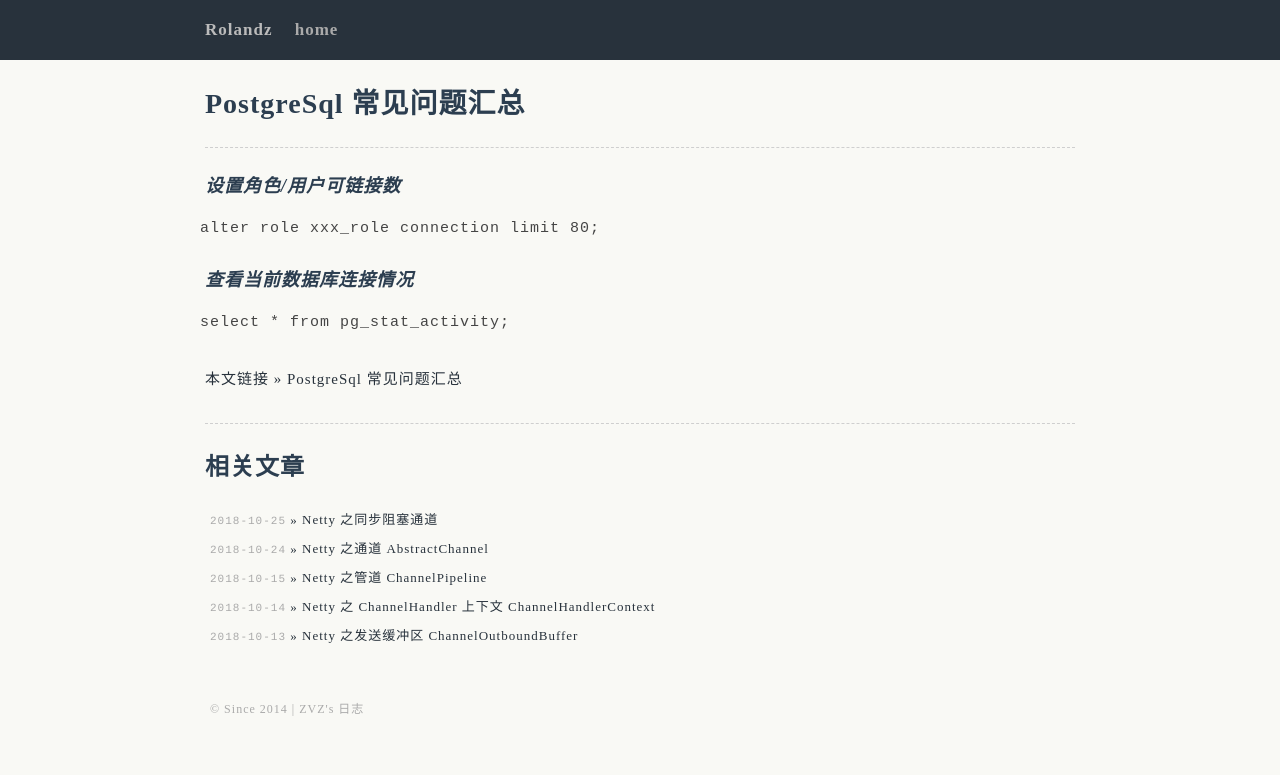
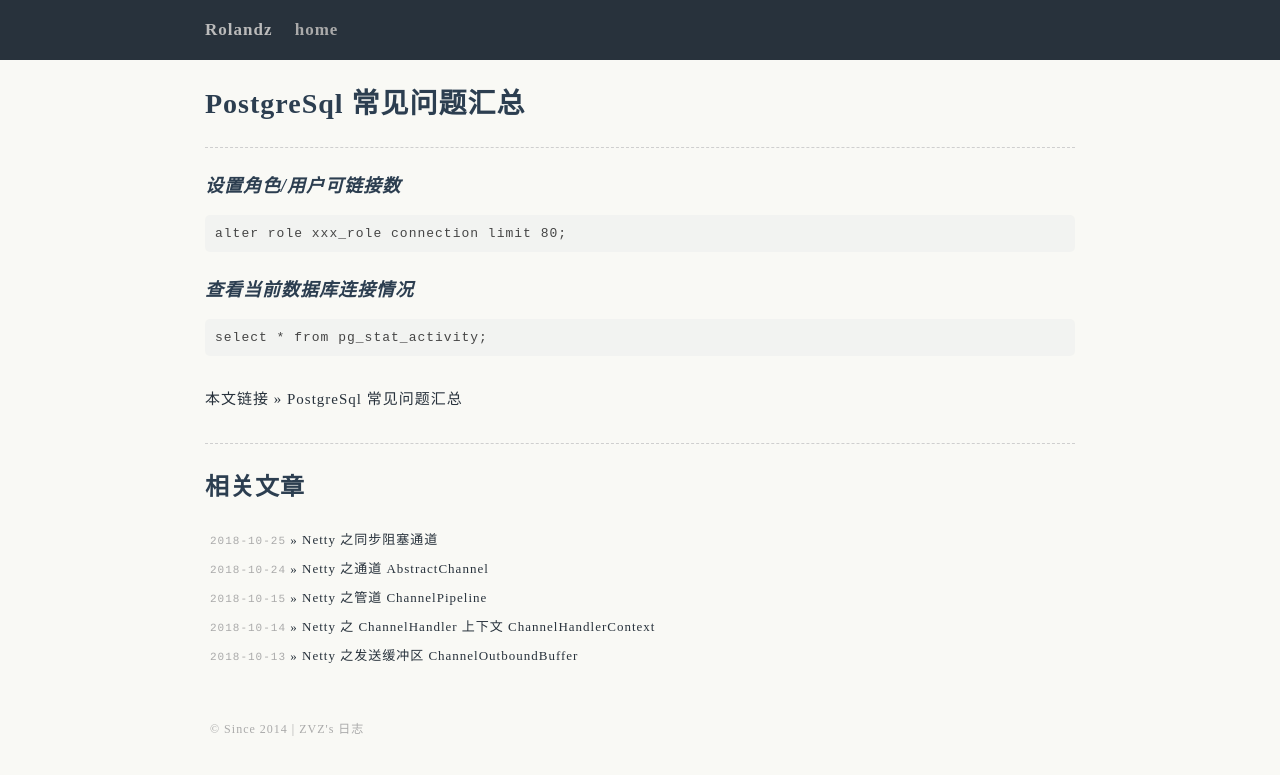
Before and after one commit to uxgnoz/uxgnoz.github.com, a Jekyll site: the page built from _posts/2016-11-09-postgresql-frq.md, in a window 1280 px wide. Shown: the top 775 px of the page. Built offline with Jekyll 4.4.1, drawn with Linux system fonts in a browser that asks for light colours; comment, search, counter and statistics services are not loaded.

Commit message:
background-color: rgba(102, 128, 153, 0.0470588);     margin-left: 5px;     width: 855px;     border-radius: 5px;     font-size: 13px;     padding: 5px 5px 5px 10px;

```diff
--- a/css/screen.css
+++ b/css/screen.css
@@ -219,40 +219,14 @@
     line-height: 20px;
 }
 
-/* #post pre {
-  /* border-left: 10px solid rgba(102, 128, 153, 1); */
+figure > pre {
+  background-color: rgba(102, 128, 153, 0.0470588);
+  margin-left: 5px;
+  width: 855px;
   border-radius: 5px;
-  margin: 5px 5px 5px 5px;
-  background-color:rgba(102, 128, 153, 0.0470588);
+  font-size: 13px;
   padding: 5px 5px 5px 10px;
-  line-height: 20px;
-  font-family: Courier, 'Microsoft Yahei', sans-serif;
-  word-wrap: break-word;
-} */
-
-
-/* #post code {
-  border: 1px solid #ddd;
-  /*background-color: #f2f2f2;*/
-  padding: 5px 5px 3px 6px;
-  font-family: 'Courier', 'Microsoft Yahei',  sans-serif;
-  border-radius: 3px;
-  font-weight: 600;
-  margin-left: 5px;
-  margin-right: 5px;
-} */
-
-/* #post pre code {
-  border: none;
-  padding: 0;
-  font-size: 13px;
-  font-family: "Consolas", "Courier";
-  letter-spacing: 0px;
-  /*background-color: #f2f2f2;*/
-  font-weight: 600;
-  margin-left: 0px;
-  margin-right: 0px;
-} */
+}
 
 /* terminal */
 #post pre.terminal {
```
